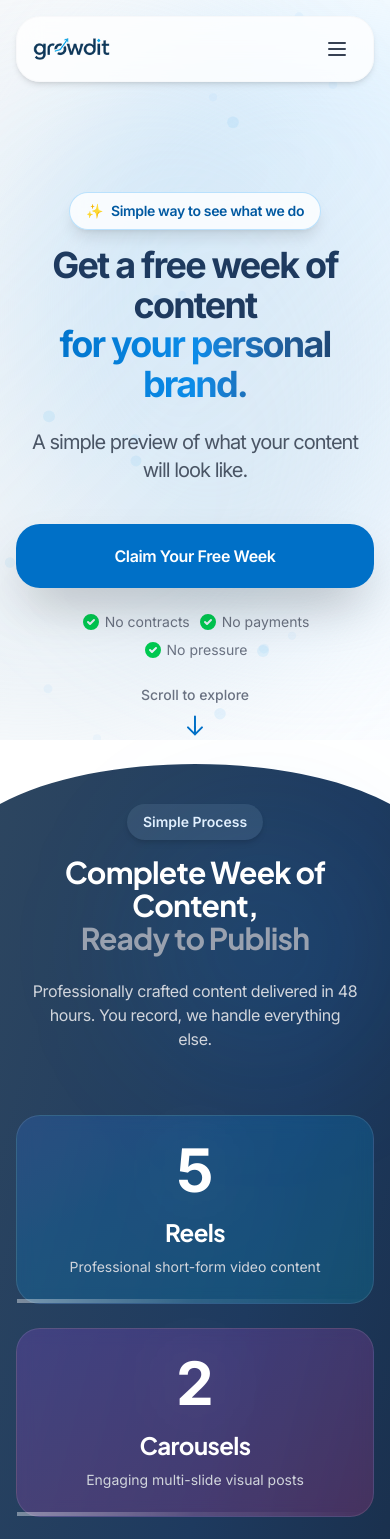
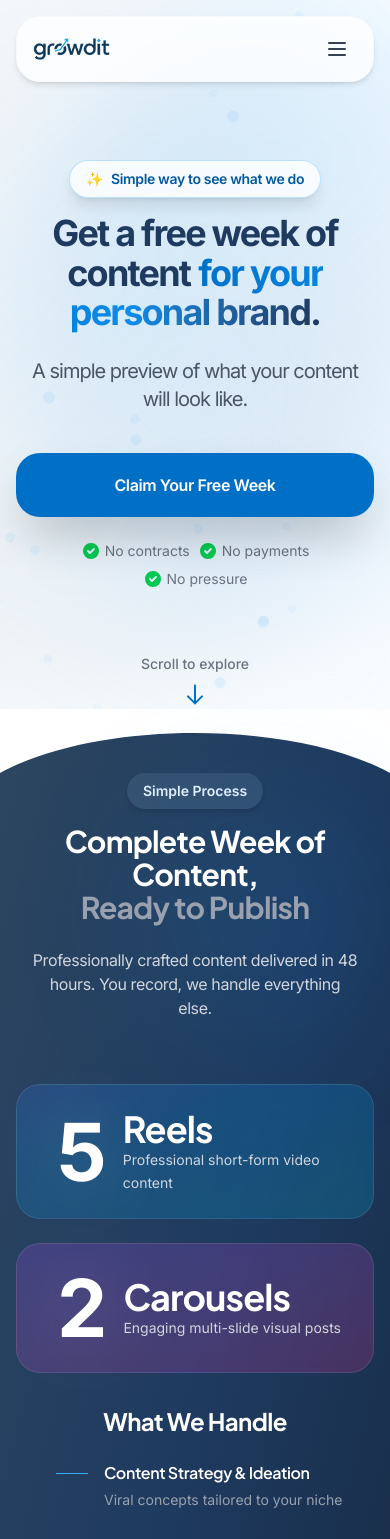
Before and after one commit to rajnish-bytes/Freebies-Growdit, a React (Vite) app: page / in a window 390 px wide. Shown: the top 1539 px of the page. Built offline with nearby package versions, Linux system fonts and the light colour scheme.

Commit message:
minior change

```diff
--- a/src/components/Examples.tsx
+++ b/src/components/Examples.tsx
@@ -5,6 +5,8 @@ export default function Examples() {
   const ref = useRef(null);
   const isInView = useInView(ref, { once: true, margin: "-100px" });
   const [fullscreenVideo, setFullscreenVideo] = useState<number | null>(null);
+  const [currentIndex, setCurrentIndex] = useState(0);
+  const [isManualControl, setIsManualControl] = useState(false);
 
   const examples = [
     {
@@ -48,6 +50,16 @@ export default function Examples() {
 
   const closeFullscreen = () => {
     setFullscreenVideo(null);
+  };
+
+  const handleNext = () => {
+    setIsManualControl(true);
+    setCurrentIndex((prev) => (prev + 1) % examples.length);
+  };
+
+  const handlePrev = () => {
+    setIsManualControl(true);
+    setCurrentIndex((prev) => (prev - 1 + examples.length) % examples.length);
   };
 
   return (
@@ -150,6 +162,38 @@ export default function Examples() {
 
       {/* Marquee Container with Fade Edges */}
       <div className="relative py-6">
+        {/* Left Navigation Button */}
+        <motion.button
+          onClick={handlePrev}
+          className="absolute left-4 md:left-8 top-1/2 -translate-y-1/2 z-20 w-12 h-12 md:w-14 md:h-14 rounded-full bg-white/10 hover:bg-white/20 backdrop-blur-md border border-white/30 flex items-center justify-center text-white transition-all shadow-xl group"
+          whileHover={{ scale: 1.1 }}
+          whileTap={{ scale: 0.95 }}
+          initial={{ opacity: 0, x: -20 }}
+          animate={isInView ? { opacity: 1, x: 0 } : { opacity: 0, x: -20 }}
+          transition={{ delay: 0.5 }}
+          aria-label="Previous example"
+        >
+          <svg className="w-6 h-6 md:w-7 md:h-7 group-hover:-translate-x-0.5 transition-transform" fill="none" viewBox="0 0 24 24" stroke="currentColor">
+            <path strokeLinecap="round" strokeLinejoin="round" strokeWidth={2.5} d="M15 19l-7-7 7-7" />
+          </svg>
+        </motion.button>
+
+        {/* Right Navigation Button */}
+        <motion.button
+          onClick={handleNext}
+          className="absolute right-4 md:right-8 top-1/2 -translate-y-1/2 z-20 w-12 h-12 md:w-14 md:h-14 rounded-full bg-white/10 hover:bg-white/20 backdrop-blur-md border border-white/30 flex items-center justify-center text-white transition-all shadow-xl group"
+          whileHover={{ scale: 1.1 }}
+          whileTap={{ scale: 0.95 }}
+          initial={{ opacity: 0, x: 20 }}
+          animate={isInView ? { opacity: 1, x: 0 } : { opacity: 0, x: 20 }}
+          transition={{ delay: 0.5 }}
+          aria-label="Next example"
+        >
+          <svg className="w-6 h-6 md:w-7 md:h-7 group-hover:translate-x-0.5 transition-transform" fill="none" viewBox="0 0 24 24" stroke="currentColor">
+            <path strokeLinecap="round" strokeLinejoin="round" strokeWidth={2.5} d="M9 5l7 7-7 7" />
+          </svg>
+        </motion.button>
+
         {/* Left Fade with glow effect */}
         <div className="absolute hidden md:block left-0 top-0 bottom-0 w-32 md:w-48 h-full bg-linear-to-r from-navy-800 via-navy-900/80 to-transparent z-10 pointer-events-none">
           <motion.div
@@ -187,15 +231,17 @@ export default function Examples() {
         <motion.div
           className="flex gap-6 md:gap-8"
           animate={{
-            x: ['0%', '-66.66%'],
+            x: isManualControl ? `${-currentIndex * (100 / 3)}%` : ['0%', '-66.66%'],
           }}
           transition={{
-            x: {
-              repeat: Infinity,
-              repeatType: "loop",
-              duration: 30,
-              ease: "linear",
-            },
+            x: isManualControl
+              ? { duration: 0.5, ease: "easeInOut" }
+              : {
+                  repeat: Infinity,
+                  repeatType: "loop",
+                  duration: 30,
+                  ease: "linear",
+                },
           }}
         >
           {duplicatedExamples.map((example, index) => (
--- a/src/components/Features.tsx
+++ b/src/components/Features.tsx
@@ -114,19 +114,19 @@ export default function Features() {
                   transition={{ delay: 0.7 + index * 0.2 }}
                 >
                   {/* Card Container */}
-                  <div className={`relative p-6 sm:p-8 md:p-10 rounded-2xl sm:rounded-3xl bg-linear-to-br ${item.color} backdrop-blur-sm border border-white/10`}>
-                    <div className="flex flex-col sm:flex-row items-center sm:items-center gap-4 sm:gap-6 md:gap-8">
+                  <div className={`relative pl-10 sm:pl-8  p-6 sm:p-8 md:p-10 rounded-2xl sm:rounded-3xl bg-linear-to-br ${item.color} backdrop-blur-sm border border-white/10`}>
+                    <div className="flex flex-row items-center sm:items-center gap-4 sm:gap-6 md:gap-8">
                       {/* Large Number */}
                       <div className="relative">
                         <div className="absolute inset-0 bg-white/10 blur-2xl rounded-full" />
-                        <div className="relative text-6xl sm:text-7xl md:text-8xl lg:text-9xl font-bold text-white leading-none">
+                        <div className="relative text-7xl sm:text-7xl md:text-8xl lg:text-9xl font-bold text-white leading-none">
                           {item.count}
                         </div>
                       </div>
 
                       {/* Content */}
-                      <div className="flex-1 text-center sm:text-left">
-                        <h3 className="text-2xl sm:text-3xl md:text-4xl font-bold text-white mb-2 tracking-tight">
+                      <div className="flex-1 text-left sm:text-left">
+                        <h3 className="text-4xl sm:text-3xl md:text-4xl font-bold text-white mb-0 tracking-tight">
                           {item.label}
                         </h3>
                         <p className="text-gray-300 text-sm sm:text-base md:text-lg leading-relaxed">
@@ -136,7 +136,7 @@ export default function Features() {
                     </div>
 
                     {/* Accent Line */}
-                    <div className="absolute bottom-0 left-0 right-0 h-1 bg-linear-to-r from-white/40 via-white/10 to-transparent" />
+                    {/* <div className="absolute bottom-0 left-0 right-0 h-1 bg-linear-to-r from-white/40 via-white/10 to-transparent" /> */}
                   </div>
                 </motion.div>
               ))}
@@ -153,7 +153,7 @@ export default function Features() {
 
             {/* What We Do */}
             <div>
-              <h3 className="text-2xl md:text-3xl font-bold text-white mb-6 tracking-tight">
+              <h3 className="text-2xl md:text-3xl font-bold text-center text-white mb-6 tracking-tight">
                 What We Handle
               </h3>
 
@@ -167,13 +167,13 @@ export default function Features() {
                 ].map((service, idx) => (
                   <motion.div
                     key={idx}
-                    className="flex gap-4 items-start group"
+                    className="flex gap-4 items-start justify-center pl-10 group"
                     initial={{ opacity: 0, x: 20 }}
                     animate={isInView ? { opacity: 1, x: 0 } : { opacity: 0, x: 20 }}
                     transition={{ delay: 1 + idx * 0.1 }}
                   >
                     {/* Minimal Line Indicator */}
-                    <div className="hidden sm:block w-8 md:w-12 h-px bg-primary-400 mt-3 group-hover:w-12 md:group-hover:w-16 transition-all" />
+                    <div className="block w-8 md:w-12 h-px bg-primary-400 mt-3 group-hover:w-12 md:group-hover:w-16 transition-all" />
 
                     <div className="flex-1">
                       <h4 className="text-base sm:text-lg md:text-xl font-semibold text-white mb-1">
@@ -223,7 +223,7 @@ export default function Features() {
       </div>
 
       {/* Curved Bottom SVG */}
-      <div className="absolute bottom-0 left-0 w-full overflow-hidden leading-none">
+      <div className="absolute hidden md:block bottom-0 left-0 w-full overflow-hidden leading-none">
         <svg
           className="relative block w-full h-24 md:h-32"
           viewBox="0 0 1200 120"
--- a/src/components/Header.tsx
+++ b/src/components/Header.tsx
@@ -106,7 +106,7 @@ export default function Header({ onOpenForm }: HeaderProps) {
 
           {/* CTA Button - Modern & Clean */}
           <motion.div
-            className="hidden md:flex items-center"
+            className="hidden lg:flex items-center"
             initial={{ opacity: 0, x: 20 }}
             animate={{ opacity: 1, x: 0 }}
             transition={{ duration: 0.5, delay: 0.2 }}
@@ -168,8 +168,10 @@ export default function Header({ onOpenForm }: HeaderProps) {
               >
                 {[
                   { href: '#overview', label: 'Overview' },
-                  { href: '#HowItWorks', label: 'Process' },
-                  { href: '#testimonials', label: 'Testimonials' }
+                  { href: '#HowItWorks', label: 'How It Works' },
+                  { href: '#Examples', label: 'Examples' },
+                  { href: '#testimonials', label: 'Testimonials' },
+                  { href: '#FAQs', label: 'FAQ' }
                 ].map((item, index) => (
                   <motion.a
                     key={item.href}
--- a/src/components/Hero.tsx
+++ b/src/components/Hero.tsx
@@ -54,7 +54,7 @@ export default function Hero({ onOpenForm }: HeroProps) {
   };
 
   return (
-    <section className="relative min-h-[80vh] pt-28 flex items-center justify-center overflow-hidden bg-gradient-to-br from-gray-50 via-white to-primary-50/30">
+    <section className="relative pt-20 pb-10 md:pb-0 md:pt-32 flex items-center justify-center overflow-hidden bg-gradient-to-br from-gray-50 via-white to-primary-50/30">
       {/* Animated Background Gradients */}
       <motion.div
         className="absolute top-0 left-0 w-[600px] h-[600px] bg-gradient-to-br from-primary-300/40 via-primary-200/30 to-transparent rounded-full blur-3xl"
@@ -150,7 +150,7 @@ export default function Hero({ onOpenForm }: HeroProps) {
             className="mb-6 text-navy-900 leading-[1.1] px-4"
           >
             <motion.span
-              className="block"
+              className="md:block"
               initial={{ opacity: 0, x: -50 }}
               animate={{ opacity: 1, x: 0 }}
               transition={{ duration: 0.8, delay: 0.5 }}
@@ -158,12 +158,12 @@ export default function Hero({ onOpenForm }: HeroProps) {
               Get a free week of content
             </motion.span>
             <motion.span
-              className="block text-gradient bg-gradient-to-r from-primary-600 via-primary-500 to-navy-600 bg-clip-text"
+              className="pl-2 md:pl-0 md:block text-gradient bg-gradient-to-r from-primary-600 via-primary-500 to-navy-600 bg-clip-text"
               initial={{ opacity: 0, x: 50 }}
               animate={{ opacity: 1, x: 0 }}
               transition={{ duration: 0.8, delay: 0.7 }}
             >
-              for your personal brand.
+               for your personal brand.
             </motion.span>
           </motion.h1>
 
--- a/src/components/InlineRegistrationForm.tsx
+++ b/src/components/InlineRegistrationForm.tsx
@@ -650,7 +650,7 @@ export default function InlineRegistrationForm() {
                         <svg className="w-5 h-5" fill="none" viewBox="0 0 24 24" stroke="currentColor">
                           <path strokeLinecap="round" strokeLinejoin="round" strokeWidth={2} d="M9 12l2 2 4-4m6 2a9 9 0 11-18 0 9 9 0 0118 0z" />
                         </svg>
-                        <span>Claim Your Free Content Week</span>
+                        <span>Claim Your Free Week</span>
                         <svg className="w-5 h-5 group-hover:translate-x-1 transition-transform" fill="none" viewBox="0 0 24 24" stroke="currentColor">
                           <path strokeLinecap="round" strokeLinejoin="round" strokeWidth={2} d="M13 7l5 5m0 0l-5 5m5-5H6" />
                         </svg>
```
